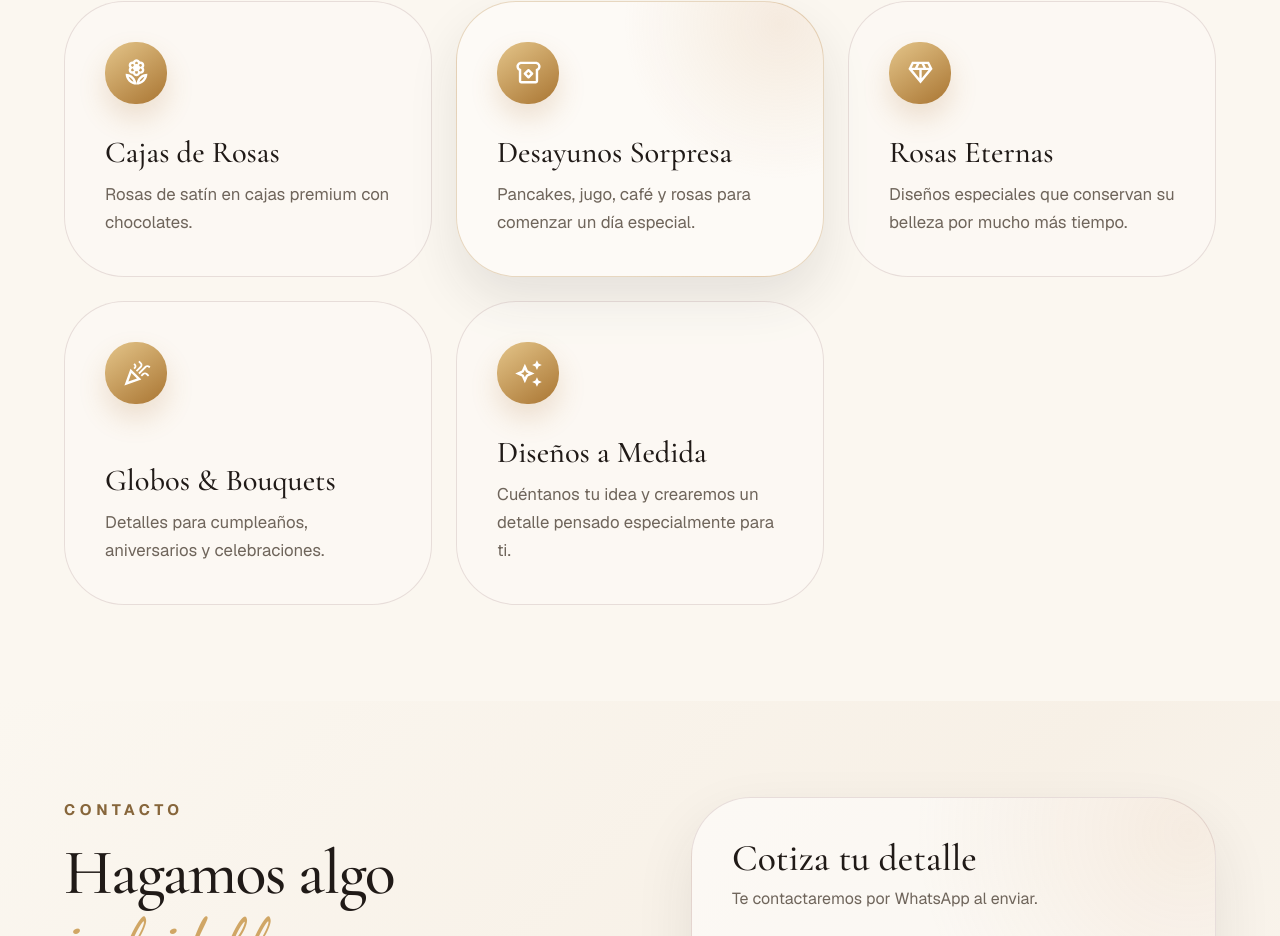
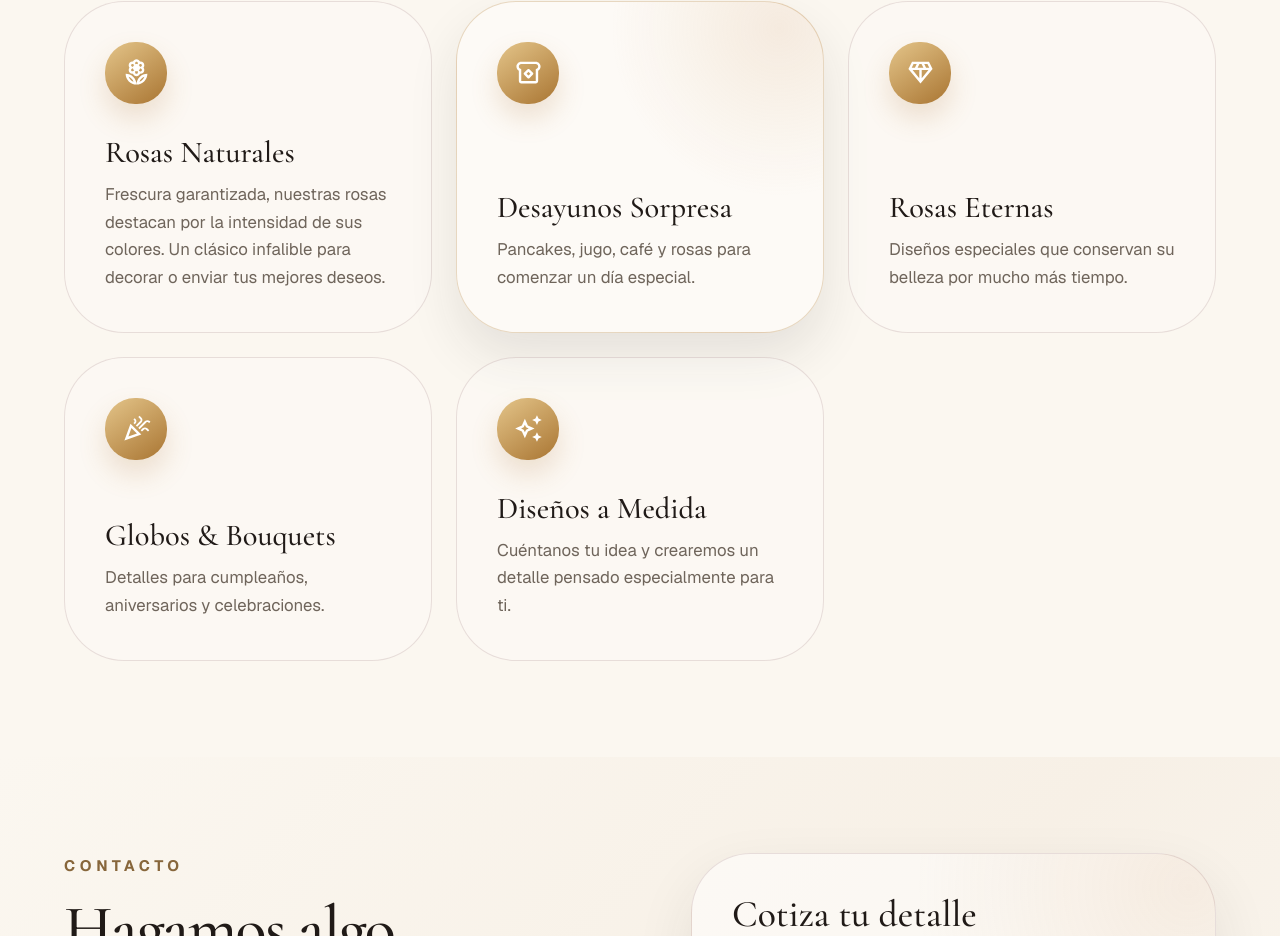
Before and after one commit to Gabyyy27/Interiano-Bloom-Studio, a Next.js app: page / in a window 1280 px wide. Shown: the part 1925-2861 px from the top of the page. Built offline with nearby package versions, Linux system fonts and the light colour scheme; no server answers; the database is empty; what @mui/material-nextjs would draw is missing.

Commit message:
mejora area de servicios

```diff
--- a/components/home/ServicesSection.tsx
+++ b/components/home/ServicesSection.tsx
@@ -18,9 +18,9 @@ interface Service {
 
 const services: Service[] = [
   {
-    title: "Cajas de Rosas",
+    title: "Rosas Naturales",
     description:
-      "Rosas de satín en cajas premium con chocolates.",
+      "Frescura garantizada, nuestras rosas destacan por la intensidad de sus colores. Un clásico infalible para decorar o enviar tus mejores deseos.",
     icon: <LocalFloristOutlinedIcon />,
   },
   {
```
